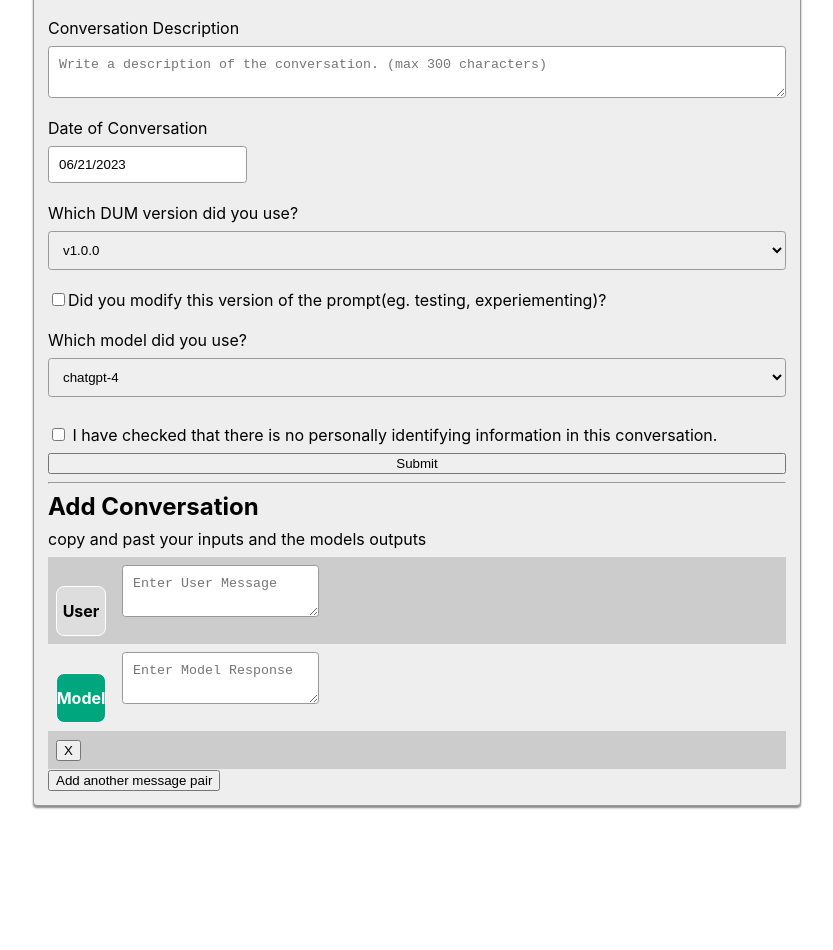
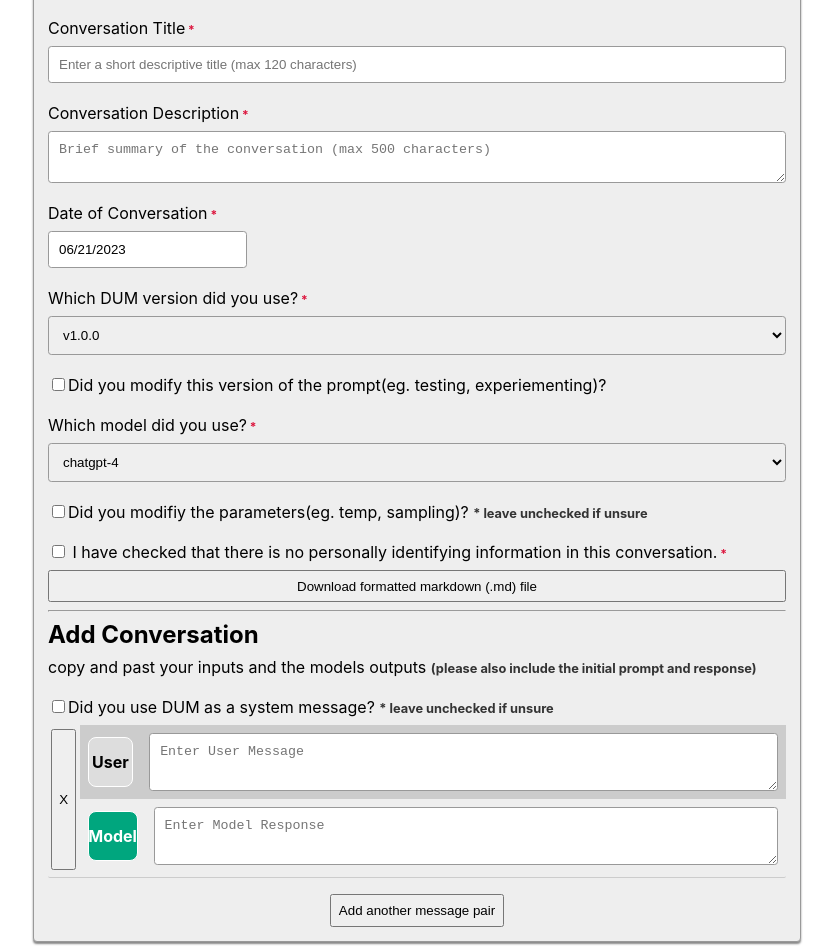
Before and after one commit to Quasi-Mind/ai-conversation-formatting-tool, a React (Create React App) app: page / in a window 1280 px wide. Shown: the part 220-1170 px from the top of the page, without its empty margins (223-1056 px from the left). Before the commit the page ends 1034 px from the top, so only its background shows below. Built offline with nearby package versions, Linux system fonts and the light colour scheme.

Commit message:
finish form draft

```diff
--- a/public/index.html
+++ b/public/index.html
@@ -24,7 +24,6 @@
       work correctly both with client-side routing and a non-root public URL.
       Learn how to configure a non-root public URL by running `npm run build`.
     -->
-
     <title>React App</title>
   </head>
   <body>
--- a/src/App.js
+++ b/src/App.js
@@ -6,19 +6,108 @@ import "react-datepicker/dist/react-datepicker.css";
 import * as Yup from 'yup';
 
 
-const fieldPair = (i) => {
-  return (
-    <>
-    <label htmlFor={`user${i}`}/>
-    <Field/>
+const App = () => {
 
-    <label htmlFor={`model${i}`}/>
-    <Field/>
-</>
-  )
+  function downloadMarkdown(markdown, filename) {
+    // Create a Blob with the markdown
+    const blob = new Blob([markdown], { type: 'text/markdown' });
+
+    // Create a URL for the Blob
+    const url = URL.createObjectURL(blob);
+
+    // Create a temporary download link
+    const link = document.createElement('a');
+    link.download = filename; // specify the file name
+    link.href = url;
+
+    // Append the link to the body (this is necessary for Firefox)
+    document.body.appendChild(link);
+
+    // Simulate a click on the link
+    link.click();
+
+    // Remove the link from the body
+    document.body.removeChild(link);
   }
 
-const App = () => {
+  const mdTempalte = formData => {
+    const dateString = formData.conversationDate.toISOString().split('T')[0];
+
+    const fileName = `${dateString.replaceAll('-','')}-${formData.dumVersion}-${formData.conversationModel}.md`
+
+    let chatPairsMarkdown = '';
+    formData.chatPairs.forEach((pair, index) => {
+      chatPairsMarkdown += `\n\n#### Chat Pair ${index + 1}<a name="pair${index + 1}"></a>}\n🧑‍💻 **user:**\n\n${pair.user}\n\n🤖 **model:**\n\n${pair.model}\n`
+    });
+
+    const parametersTable = `
+| Parameter | Value |
+| --- | --- |
+| Max Tokens | ${formData.maxTokens} |
+| Temperature | ${formData.temperature} |
+| Top P | ${formData.topP} |
+| Frequency Penalty | ${formData.frequencyPenalty} |
+| Presence Penalty | ${formData.presencePenalty} |
+  `
+    const template = `
+---
+formatter_version: ${formData.formatterVersion}
+title: ${formData.conversationTitle}
+short_description: ${formData.conversationDescription}
+date: ${dateString}
+DUM_version: ${formData.dumVersion}
+modified_prompt: ${formData.isModified}
+model: ${formData.ConversationModel}
+parameters:
+  max_tokens: ${formData.maxTokens ? formData.maxTokens : null}
+  temperature: ${formData.temperature ? formData.temperature : null}
+  top_p: ${formData.topP ? formData.topP : null}
+  frequency_penalty: ${formData.frequencyPenalty ? formData.frequencyPenalty : null}
+  presence_penalty: ${formData.presencePenalty ? formData.presencePenalty : null}
+link: ${formData.conversationLink}
+---
+
+# Title: ${formData.conversationTitle}
+**description:** ${formData.conversationDescription}
+
+## Details
+
+| Detail | Value |
+| --- | --- |
+| Conversation Title | ${formData.conversationTitle} |
+| Short Description | ${formData.conversationDescription} |
+| Date | ${dateString} |
+| DUM Version | ${formData.dumVersion} |
+| Modified Prompt | ${formData.isModified ? "Yes" : "No"} |
+| System Message | ${formData.systemMessage ? "Yes" : "No"} |
+| Model | ${formData.model} |
+| Link | ${formData.conversationLink} || "None provided" |
+
+## Parameters
+${parametersTable}
+
+## Raw json
+<details>
+<summary>Click to expand</summary>
+
+\`\`\`json
+${JSON.stringify(formData)}
+\`\`\`
+</details>
+
+---
+
+## Conversation
+
+${chatPairsMarkdown}
+
+`
+    return [template,fileName]
+  }
+
+
+
+  const formatterVersion = "0.1.0"
   const dumVersions = [
     "v1.0.0"
   ]
@@ -48,22 +137,76 @@ const App = () => {
 
   const [startDate, setStartDate] = useState(new Date());
   const ConversationSchema = Yup.object().shape({
+    conversationLink: Yup.string()
+      .nullable(),
     conversationTitle: Yup.string()
       .min(2, 'Too Short!')
-      .max(80, 'Too Long!')
+      .max(120, 'Too Long!')
       .required('Required'),
     conversationDescription: Yup.string()
-      .min(2, 'Too Short!')
-      .max(300, 'Too Long!')
+      .min(10, '10 characters minimum')
+      .max(500, 'Too Long!')
       .required('Required'),
     conversationDate: Yup.date()
       .required('Required'),
     conversationModel: Yup.string()
       .required('Required'),
+
+    temperature: Yup.number()
+      .typeError('Must be a number')
+      .test('is-nonNegative', 'cannot be negative', function (value) {
+        return value === undefined || value >= 0;
+      })
+      .nullable(),
+    maxTokens: Yup.number()
+      .typeError('Must be a number')
+      .integer('Must be an integer')
+      .test('is-nonNegative', 'cannot be negative', function (value) {
+        return value === undefined || value >= 0;
+      })
+      .nullable(),
+    topP: Yup.number()
+      .typeError('Must be a number')
+      .test('is-nonNegative', 'cannot be negative', function (value) {
+        return value === undefined || value >= 0;
+      })
+      .nullable(),
+    frequencyPenalty: Yup.number()
+      .typeError('Must be a number')
+      .test('is-nonNegative', 'cannot be negative', function (value) {
+        return value === undefined || value >= 0;
+      })
+      .nullable(),
+    presencePenalty: Yup.number()
+      .typeError('Must be a number')
+      .test('is-nonNegative', 'cannot be negative', function (value) {
+        return value === undefined || value >= 0;
+      })
+      .nullable(),
+
     dumVersion: Yup.string()
       .required('Required'),
     isModified: Yup.bool()
       .required('Required'),
+    terms: Yup.bool()
+      .isTrue('Please ensure there is no personally identifing information in the conversation')
+      .required('Required'),
+    systemMessage: Yup.bool()
+      .required('Required'),
+    chatPairs: Yup.array()
+      .of(
+        Yup.object().shape({
+          user: Yup.string()
+            .min(1, 'Cannot be empty')
+            .required('Required'),
+          model: Yup.string()
+            .min(1, 'Cannot be empty')
+            .required('Required'),
+        })
+      )
+      .required('Must have chat pairs')
+      .min(1, 'Minimum of one pair'),
+
   });
   const warn = (errors, touched, fieldName) => {
     return (
@@ -72,43 +215,56 @@ const App = () => {
   }
   return (
     <div className='container'>
-      <h1>Conversation Formatter</h1>
+      <h1>Conversation Formatter v0.1.0</h1>
       <p>Welcome to the conversation formatter</p>
       <Formik
         initialValues={{
+          formatterVersion: formatterVersion,
           conversationTitle: '',
           conversationDescription: '',
           conversationDate: startDate,
+          conversationLink: '',
           dumVersion: dumVersions[0],
           isModified: false,
           conversationModel: models[0],
+          showParams: false,
+          temperature: '',
+          maxTokens: '',
+          topP: '',
+          frequencyPenalty: '',
+          presencePenalty: '',
+          systemMessage: false,
           chatPairs: [{ user: '', model: '' }],
 
         }}
         validationSchema={ConversationSchema}
         onSubmit={async (values) => {
           console.log(values)
-          await new Promise((r) => setTimeout(r, 500));
-          alert(JSON.stringify(values, null, 2));
+          console.log(...mdTempalte(values))
+          downloadMarkdown(...mdTempalte(values))
+          // await new Promise((r) => setTimeout(r, 500));
+          // alert(JSON.stringify(values, null, 2));
         }}
       >
-        {({ errors, touched, values }) => (
+        {({ errors, touched, values, setFieldValue }) => (
           <Form>
-            <label htmlFor="conversationTitle">Conversation Title</label>
+            <label htmlFor="conversationLink">Link to Conversation</label>
+            <Field id="conversationLink" name="conversationLink" placeholder="Conversation chat link (if one exists)" />
 
-            <Field id="conversationTitle" name="conversationTitle" placeholder="Enter a short descriptive title (max 80 characters)" />
-            {warn(errors,touched,'conversationTitle')}
+            <label htmlFor="conversationTitle">Conversation Title<span className='warn-text'> *</span></label>
+            <Field id="conversationTitle" name="conversationTitle" placeholder="Enter a short descriptive title (max 120 characters)" />
+            {warn(errors, touched, 'conversationTitle')}
 
-            <label htmlFor="conversationDescription">Conversation Description</label>
+            <label htmlFor="conversationDescription">Conversation Description<span className='warn-text'> *</span></label>
             <Field
               id="conversationDescription"
               name="conversationDescription"
-              placeholder="Write a description of the conversation. (max 300 characters)"
+              placeholder="Brief summary of the conversation (max 500 characters)"
               component="textarea"
             />
-            {warn(errors,touched,'conversationDescription')}
+            {warn(errors, touched, 'conversationDescription')}
 
-            <label htmlFor='conversationDate'>Date of Conversation</label>
+            <label htmlFor='conversationDate'>Date of Conversation<span className='warn-text'> *</span></label>
             < Field
               component={DatePicker}
               id='conversationDate'
@@ -116,25 +272,25 @@ const App = () => {
               selected={startDate}
               onChange={(date) => setStartDate(date)}
             />
-            {warn(errors,touched,'conversationDate')}
+            {warn(errors, touched, 'conversationDate')}
 
 
-            <label htmlFor="dumVersion">Which DUM version did you use?</label>
+            <label htmlFor="dumVersion">Which DUM version did you use?<span className='warn-text'> *</span></label>
             <Field
               component="select"
               id="dumVersion"
               name="dumVersion"
             >
-              {dumVersions.map((version,i) => <option key={i} value={version.toLowerCase()}>{version}</option>)}
+              {dumVersions.map((version, i) => <option key={i} value={version.toLowerCase()}>{version}</option>)}
             </Field>
-            {warn(errors,touched,'dumVersion')}
+            {warn(errors, touched, 'dumVersion')}
 
             <label>
               <Field type="checkbox" id="isModified" name="isModified" />
               Did you modify this version of the prompt(eg. testing, experiementing)?
             </label>
 
-            <label htmlFor="conversationModel">Which model did you use?</label>
+            <label htmlFor="conversationModel">Which model did you use?<span className='warn-text'> *</span></label>
             <Field
               component="select"
               id="conversationModel"
@@ -142,24 +298,86 @@ const App = () => {
             >
               {models.map((model, i) => <option key={i} value={model.toLowerCase()}>{model}</option>)}
             </Field>
-            {warn(errors,touched,'conversationModel')}
-
-            <span ></span>
+            {warn(errors, touched, 'conversationModel')}
 
             <label>
-              <Field type="checkbox" id="terms" name="terms" /> I have checked that there is no personally identifying information in this conversation.
+              <Field type="checkbox" id="showParams" name="showParams" />
+              Did you modifiy the parameters(eg. temp, sampling)? <span className='hint'> * leave unchecked if unsure</span>
             </label>
-            <button type="submit">Submit</button>
 
-            <hr/>
+            {values.showParams && (
+              <>
+                <p>Select all that apply</p>
+                <div className="params">
+                  <label htmlFor="temperature">Temperature</label>
+                  <div>
+                    <ErrorMessage name={`temperature`} component="span" className="warn-text" />
+                    <Field type="number" id="temperature" name="temperature" step="any" min="0" />
+                    <button type="button" onClick={() => setFieldValue("temperature", '')}>Clear</button>
+                  </div>
+
+                  <label htmlFor="maxTokens">Maximum tokens</label>
+                  <div>
+                    <ErrorMessage name={`maxTokens`} component="span" className="warn-text" />
+                    <Field type="number" id="maxTokens" name="maxTokens" min="0" />
+                    <button type="button" onClick={() => setFieldValue("temperature", '')}>Clear</button>
+                  </div>
+
+                  <label htmlFor="topP">Top P</label>
+                  <div>
+                    <ErrorMessage name={`topP`} component="span" className="warn-text" />
+                    <Field type="number" id="topP" name="topP" step="any" min="0" />
+                    <button type="button" onClick={() => setFieldValue("temperature", '')}>Clear</button>
+                  </div>
+
+                  <label htmlFor="frequencyPenalty">Frequency penalty</label>
+                  <div>
+                    <ErrorMessage name={`frequencyPenalty`} component="span" className="warn-text" />
+                    <Field type="number" id="frequencyPenalty" name="frequencyPenalty" step="any" min="0" />
+                    <button type="button" onClick={() => setFieldValue("temperature", '')}>Clear</button>
+                  </div>
+
+                  <label htmlFor="presencePenalty">Presence penalty</label>
+                  <div>
+                    <ErrorMessage name={`presencePenalty`} component="span" className="warn-text" />
+                    <Field type="number" id="presencePenalty" name="presencePenalty" step="any" min="0" />
+                    <button type="button" onClick={() => setFieldValue("temperature", null)}>Clear</button>
+                  </div>
+                </div>
+              </>
+            )}
+
+
+            <label>
+              <Field type="checkbox" id="terms" name="terms" /> I have checked that there is no personally identifying information in this conversation.<span className='warn-text'> *</span>
+            </label>
+            {errors['terms'] && <span className='warn-text'>{errors['terms']}</span>}
+            <button id="submit" type="submit">Download formatted markdown (.md) file</button>
+
+            <hr />
             <h2>Add Conversation</h2>
-            <p>copy and past your inputs and the models outputs</p>
+            <p>copy and past your inputs and the models outputs <span className='hint'> (please also include the initial prompt and response)</span></p>
+
+            <label>
+              <Field type="checkbox" id="systemMessage" name="systemMessage" />
+              Did you use DUM as a system message? <span className='hint'> * leave unchecked if unsure</span>
+            </label>
+
+            {!values.chatPairs[0] && errors.chatPairs && <span className='warn-text'>{errors.chatPairs}</span>}
 
             <FieldArray name="chatPairs">
               {({ insert, remove, push }) => (
-                <div>
+                <div className="conversation-container">
                   {values.chatPairs.length > 0 &&
                     values.chatPairs.map((chatPair, index) => (
+                      <div className='conversation-pair' key={index}>
+                        <button
+                          type="button"
+                          className="remove-pair"
+                          onClick={() => remove(index)}
+                        >
+                          X
+                        </button>
                         <div className="row" key={index}>
                           <div className="col">
                             <label className='user' htmlFor={`chatPairs.${index}.user`}>User</label>
@@ -171,7 +389,7 @@ const App = () => {
                             <ErrorMessage
                               name={`chatPairs.${index}.user`}
                               component="div"
-                            className="field-error"
+                              className="warn-text"
                             />
                           </div>
                           <div className="col">
@@ -184,27 +402,20 @@ const App = () => {
                             <ErrorMessage
                               name={`chatPairs.${index}.model`}
                               component="div"
-                            className="field-error"
+                              className="warn-text"
                             />
                           </div>
-                        <div className="col">
-                          <button
-                            type="button"
-                            className="secondary"
-                            onClick={() => remove(index)}
-                          >
-                            X
-                          </button>
                         </div>
                       </div>
                     ))}
                   <button
                     type="button"
-                    className="secondary"
+                    className="add-pair"
                     onClick={() => push({ user: '', model: '' })}
                   >
                     Add another message pair
                   </button>
+
                 </div>
               )}
             </FieldArray>
--- a/src/App.scss
+++ b/src/App.scss
@@ -9,24 +9,27 @@
 
 .container {
   max-width: 768px;
-  padding:8px;
+  padding: 8px;
   margin: 0 auto;
 }
+
 form {
   background: #eee;
   border: 1px solid #999;
   border-radius: .25em;
-  box-shadow: 0 2px 2px rgba(#111,0.5);
+  box-shadow: 0 2px 2px rgba(#111, 0.5);
   display: flex;
   padding: 10px;
   display: flex;
   flex-direction: column;
+
   .warn-text {
     color: crimson;
     font-weight: bold;
     font-size: .75rem;
   }
-  & > * {
+
+  &>* {
     margin: .25rem;
   }
 
@@ -34,22 +37,58 @@ form {
     margin-top: 1em;
 
   }
-  input, textarea, select {
+
+  input,
+  textarea,
+  select {
     padding: .25em;
     @include input-styles;
   }
+
   textarea {
     resize: vertical;
   }
+
+  .conversation-container {
+    display: flex;
+    flex-direction: column;
+
+    .add-pair {
+      padding: .5em;
+      margin: 0 auto;
+    }
+
+    .conversation-pair {
+      display: flex;
+      border-bottom: 1px solid #ccc;
+      margin-bottom: 1rem;
+      padding-bottom: .25rem;
+      border-radius: .125rem;
+
+      .remove-pair {
+        margin: .25em;
+      }
+
+      .row {
+        width: 100%;
+
         .col {
+          display: flex;
+          // align-items: center;
           padding: .5rem;
+
           &:nth-of-type(odd) {
             background-color: #ccc;
           }
+
+          textarea {
+            width: 100%;
           }
-  label.user, label.model {
+
+          label.user,
+          label.model {
             display: inline-flex;
-    margin: 0 1em 0 0;
+            margin: .25em 1em .25em 0;
             height: 3em;
             width: 3em;
             border-radius: .5em;
@@ -57,15 +96,46 @@ form {
             align-items: center;
             font-weight: bold;
             border: 1px solid #fff;
-
           }
 
           label.user {
             background-color: #ddd;
           }
+
           label.model {
             background-color: #00A67E;
             color: white;
 
           }
         }
+      }
+    }
+
+  }
+
+  .params {
+
+    label {
+      display: block;
+      margin-right: .5em;
+      margin-top: .5em;
+    }
+    span.warn-text {
+      display: block;
+      margin: .5em;
+    }
+    button {
+      margin-left: .5em;
+    }
+  }
+
+  #submit {
+    padding: .5em;
+  }
+  .hint {
+    font-size: .8rem;
+    font-weight: bold;
+    color: #333;
+
+  }
+}
```
Lines whose indentation alone changed are shown as unchanged.
